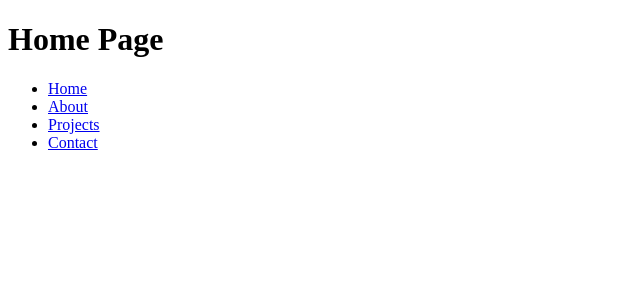
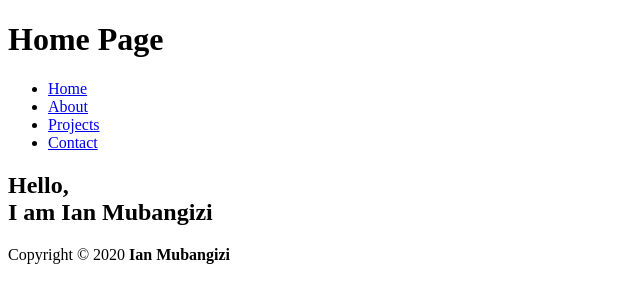
Before and after one commit to ianmubangizi/ITEC301-Personal-Website, a plain HTML site: page index.html in a window 1280 px wide. Shown: the whole page, without its empty margins (0-640 px from the left). Drawn offline with Linux system fonts and the light colour scheme.

Commit message:
added main section with footer

```diff
--- a/index.html
+++ b/index.html
@@ -17,5 +17,15 @@
             </ul>
         </div>
     </header>
+    <main>
+        <section>
+            <h1>Hello, <br>I am Ian Mubangizi</h1>
+        </section>
+    </main>
+    <footer>
+        <div>
+            <p>Copyright © 2020 <b>Ian Mubangizi</b></p>
+        </div>
+    </footer>
 </body>
 </html>
```
Also changed, not shown: about.html (+10 -0 lines), contact.html (+10 -0 lines), projects.html (+10 -0 lines).
